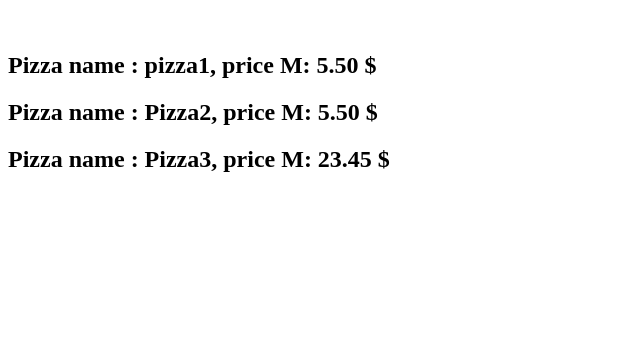
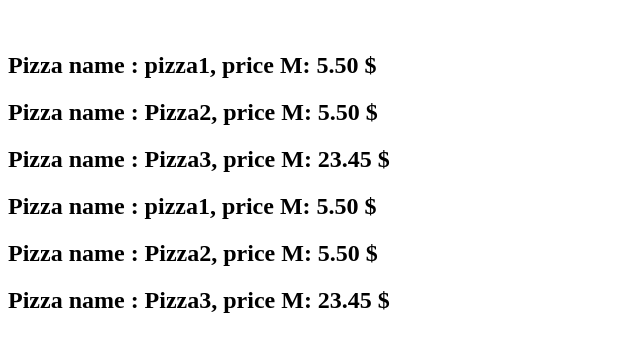
Before and after one commit to amcoolalphonce/e-Chakula, a Django app: page /pizza in a window 1280 px wide. Shown: the part 137-489 px from the top of the page, without its empty margins (0-640 px from the left). Run offline with Django 5.2, Linux system fonts and the light colour scheme; data comes from the database, SQL or seed files in the repository.

Commit message:
Update pizza.html

```diff
--- a/food/templates/food/pizza.html
+++ b/food/templates/food/pizza.html
@@ -3,6 +3,22 @@
 
 {% block content %}
 <h2 class="title">Our Pizzas</h2>
+<div class="container-fluid">
+        <div class="row">
+                <div class="col-md-8">
+                         <div class="row">
+                                {% for pizza in pizzas %}
+                                <div class="col-md-6">
+                                        <h2>Pizza name : {{ pizza.name }}, price M: {{ pizza.priceM }} $</h2>
+                                </div>
+                                {% endfor %}
+                         </div>
+                </div>
+                <div class="col-md-8">
+
+                </div>
+        </div>
+</div>
         {% for pizza in pizzas %}
                 <h2>Pizza name : {{ pizza.name }}, price M: {{ pizza.priceM }} $</h2>
         {% endfor %}
```
